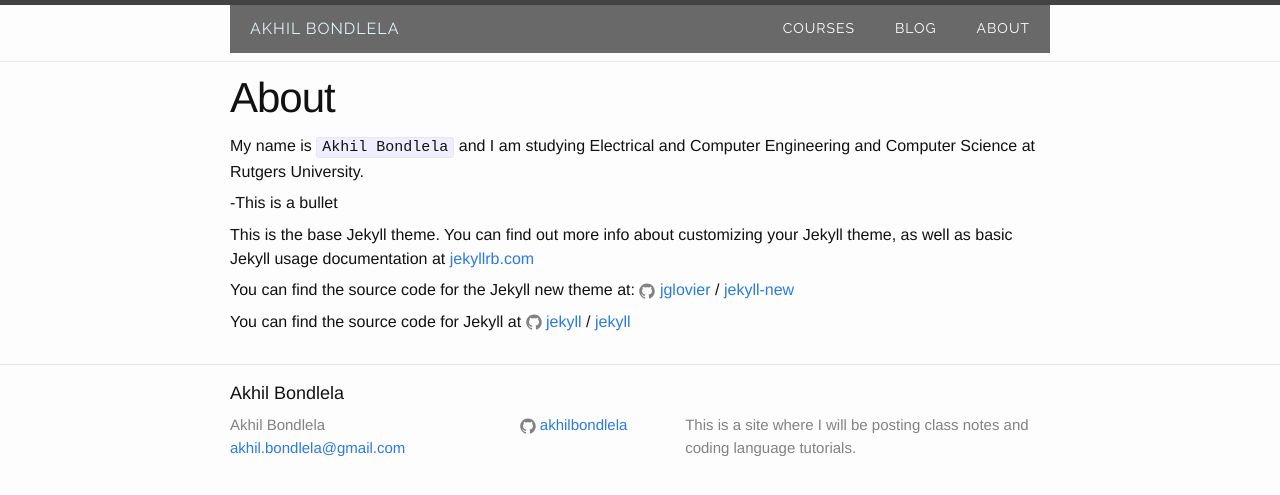
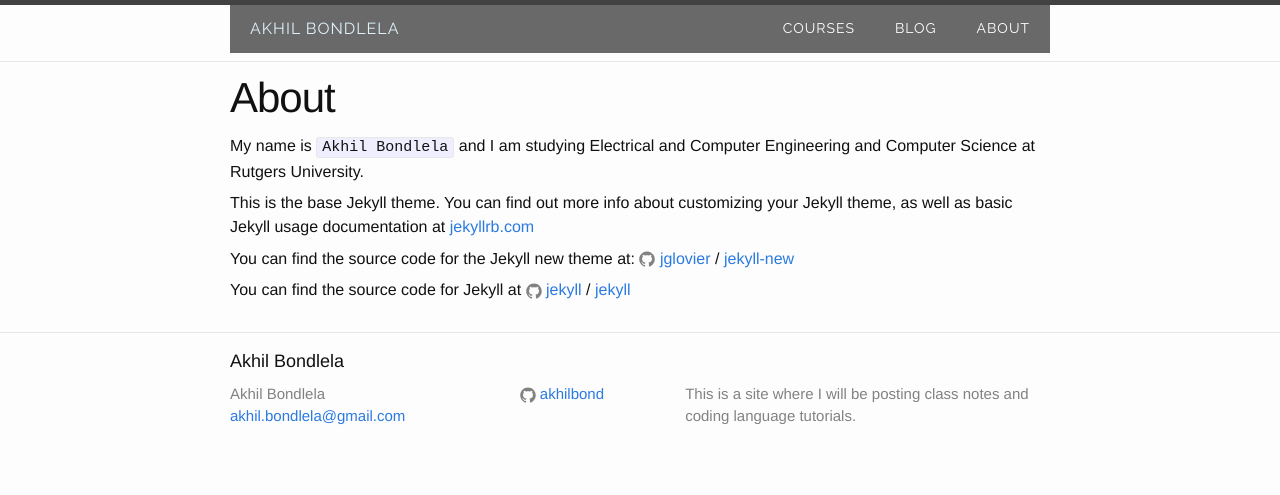
Before and after one commit to akhilbond/akhilbond.github.io, a Jekyll site: the page built from about.md, in a window 1280 px wide. Shown: the top 495 px of the page. Built offline with Jekyll 4.4.1, drawn with Linux system fonts in a browser that asks for light colours.

Commit message:
Updated github id

```diff
--- a/_config.yml
+++ b/_config.yml
@@ -13,7 +13,7 @@ description: > # this means to ignore newlines until "baseurl:"
 baseurl: "" # the subpath of your site, e.g. /blog
 url: "http://yourdomain.com" # the base hostname & protocol for your site
 twitter_username:
-github_username:  akhilbondlela
+github_username:  akhilbond
 
 # Build settings
 mathjax: true
--- a/about.md
+++ b/about.md
@@ -5,8 +5,6 @@ permalink: /about/
 ---
 
 My name is `Akhil Bondlela` and I am studying Electrical and Computer Engineering and Computer Science at Rutgers University.
-
--This is a bullet
 
 This is the base Jekyll theme. You can find out more info about customizing your Jekyll theme, as well as basic Jekyll usage documentation at [jekyllrb.com](http://jekyllrb.com/)
 
```
